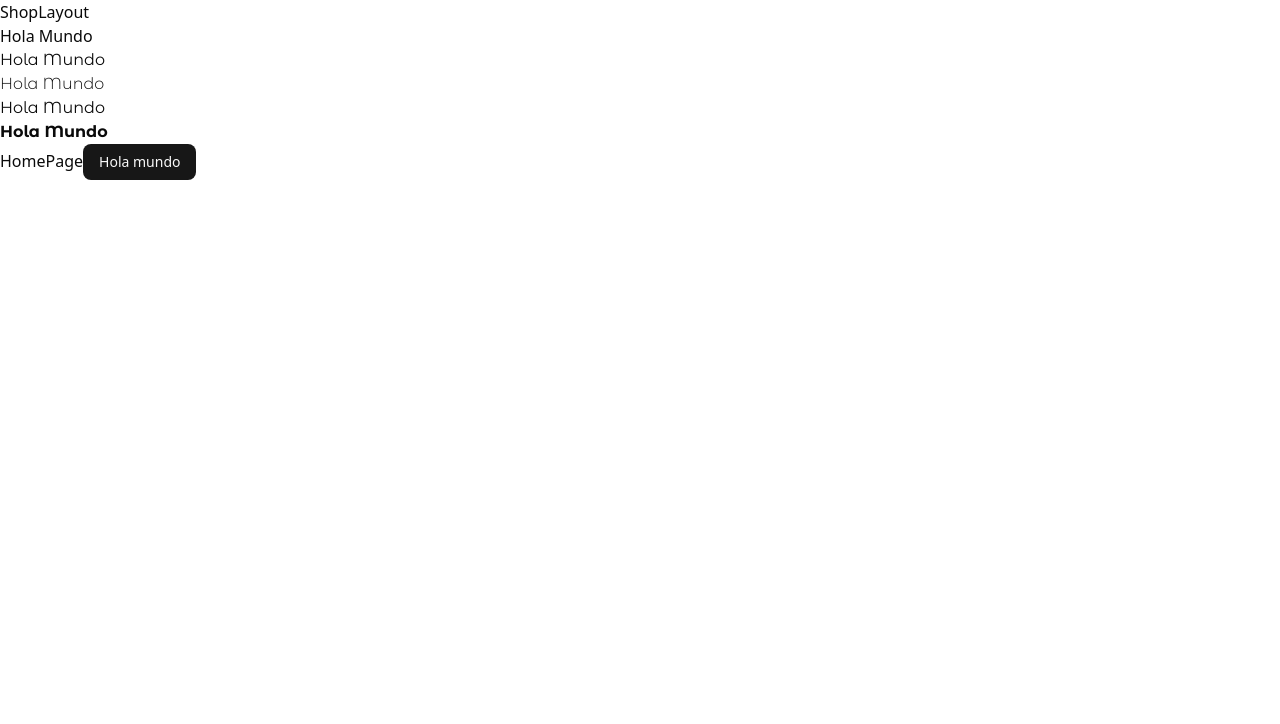
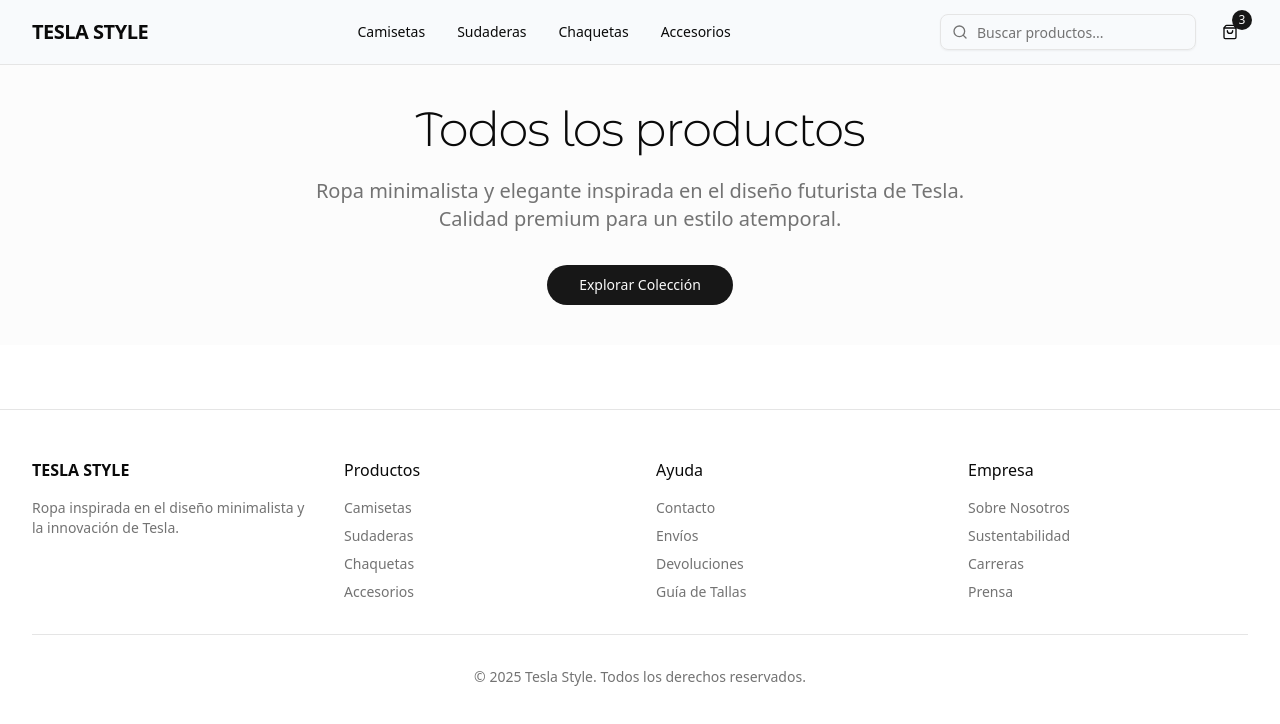
Before and after one commit to ELkin2624/ProyectoSI2-Parcial2, a React (Vite) app in the folder frontend/: page / in a window 1280 px wide. Shown: the top 724 px of the page. Built offline with nearby package versions, Linux system fonts and the light colour scheme.

Commit message:
diseño homepage

```diff
--- /dev/null
+++ b/frontend/src/components/ui/input.tsx
@@ -0,0 +1,21 @@
+import * as React from "react"
+
+import { cn } from "@/lib/utils"
+
+function Input({ className, type, ...props }: React.ComponentProps<"input">) {
+  return (
+    <input
+      type={type}
+      data-slot="input"
+      className={cn(
+        "file:text-foreground placeholder:text-muted-foreground selection:bg-primary selection:text-primary-foreground dark:bg-input/30 border-input h-9 w-full min-w-0 rounded-md border bg-transparent px-3 py-1 text-base shadow-xs transition-[color,box-shadow] outline-none file:inline-flex file:h-7 file:border-0 file:bg-transparent file:text-sm file:font-medium disabled:pointer-events-none disabled:cursor-not-allowed disabled:opacity-50 md:text-sm",
+        "focus-visible:border-ring focus-visible:ring-ring/50 focus-visible:ring-[3px]",
+        "aria-invalid:ring-destructive/20 dark:aria-invalid:ring-destructive/40 aria-invalid:border-destructive",
+        className
+      )}
+      {...props}
+    />
+  )
+}
+
+export { Input }
--- /dev/null
+++ b/frontend/src/shop/components/CustomFooter.tsx
@@ -0,0 +1,51 @@
+
+export const CustomFooter = () => {
+    return (
+        <footer className="border-t py-12 px-4 lg:px-8 mt-16">
+            <div className="container mx-auto">
+                <div className="grid grid-cols-1 md:grid-cols-4 gap-8">
+                    <div>
+                        <h3 className="font-semibold mb-4">TESLA STYLE</h3>
+                        <p className="text-sm text-muted-foreground">
+                            Ropa inspirada en el diseño minimalista y la innovación de Tesla.
+                        </p>
+                    </div>
+
+                    <div>
+                        <h4 className="font-medium mb-4">Productos</h4>
+                        <ul className="space-y-2 text-sm text-muted-foreground">
+                            <li><a href="#" className="hover:text-foreground">Camisetas</a></li>
+                            <li><a href="#" className="hover:text-foreground">Sudaderas</a></li>
+                            <li><a href="#" className="hover:text-foreground">Chaquetas</a></li>
+                            <li><a href="#" className="hover:text-foreground">Accesorios</a></li>
+                        </ul>
+                    </div>
+
+                    <div>
+                        <h4 className="font-medium mb-4">Ayuda</h4>
+                        <ul className="space-y-2 text-sm text-muted-foreground">
+                            <li><a href="#" className="hover:text-foreground">Contacto</a></li>
+                            <li><a href="#" className="hover:text-foreground">Envíos</a></li>
+                            <li><a href="#" className="hover:text-foreground">Devoluciones</a></li>
+                            <li><a href="#" className="hover:text-foreground">Guía de Tallas</a></li>
+                        </ul>
+                    </div>
+
+                    <div>
+                        <h4 className="font-medium mb-4">Empresa</h4>
+                        <ul className="space-y-2 text-sm text-muted-foreground">
+                            <li><a href="#" className="hover:text-foreground">Sobre Nosotros</a></li>
+                            <li><a href="#" className="hover:text-foreground">Sustentabilidad</a></li>
+                            <li><a href="#" className="hover:text-foreground">Carreras</a></li>
+                            <li><a href="#" className="hover:text-foreground">Prensa</a></li>
+                        </ul>
+                    </div>
+                </div>
+
+                <div className="border-t mt-8 pt-8 text-center text-sm text-muted-foreground">
+                    <p>&copy; {new Date().getFullYear()} Tesla Style. Todos los derechos reservados.</p>
+                </div>
+            </div>
+        </footer>
+    )
+}
--- /dev/null
+++ b/frontend/src/shop/components/CustomHeader.tsx
@@ -0,0 +1,65 @@
+import { Search, ShoppingBag, Menu } from "lucide-react";
+import { Button } from "@/components/ui/button";
+import { Input } from "@/components/ui/input";
+import { useState } from "react";
+
+
+interface Props {
+    title: string;
+    subtitle?: string;
+}
+
+const Header = () => {
+    const [cartCount] = useState(3);
+    return <header className="sticky top-0 z-50 w-full border-b backdrop-blur bg-slate-50">
+        <div className="container mx-auto px-4 lg:px-8">
+            <div className="flex h-16 items-center justify-between">
+                {/* Logo */}
+                <div className="flex items-center space-x-4">
+                    <Button variant="ghost" size="icon" className="md:hidden">
+                        <Menu className="h-5 w-5" />
+                    </Button>
+                    <h1 className="text-xl font-semibold tracking-tight">TESLA STYLE</h1>
+                </div>
+
+                {/* Navigation - Desktop */}
+                <nav className="hidden md:flex items-center space-x-8">
+                    <a href="#" className="text-sm font-medium transition-colors hover:text-primary">
+                        Camisetas
+                    </a>
+                    <a href="#" className="text-sm font-medium transition-colors hover:text-primary">
+                        Sudaderas
+                    </a>
+                    <a href="#" className="text-sm font-medium transition-colors hover:text-primary">
+                        Chaquetas
+                    </a>
+                    <a href="#" className="text-sm font-medium transition-colors hover:text-primary">
+                        Accesorios
+                    </a>
+                </nav>
+
+                {/* Search and Cart */}
+                <div className="flex items-center space-x-4">
+                    <div className="hidden md:flex items-center space-x-2">
+                        <div className="relative">
+                            <Search className="absolute left-3 top-1/2 h-4 w-4 -translate-y-1/2 text-muted-foreground" />
+                            <Input placeholder="Buscar productos..." className="pl-9 w-64 h-9" />
+                        </div>
+                    </div>
+
+                    <Button variant="ghost" size="icon" className="md:hidden">
+                        <Search className="h-5 w-5" />
+                    </Button>
+
+                    <Button variant="ghost" size="icon" className="relative">
+                        <ShoppingBag className="h-5 w-5" />
+                        {cartCount > 0 && <span className="absolute -top-1 -right-1 h-5 w-5 rounded-full bg-primary text-primary-foreground text-xs flex items-center justify-center">
+                            {cartCount}
+                        </span>}
+                    </Button>
+                </div>
+            </div>
+        </div>
+    </header>;
+};
+export default Header;
--- /dev/null
+++ b/frontend/src/shop/components/CustomJumbotron.tsx
@@ -0,0 +1,28 @@
+import { Button } from "@/components/ui/button"
+
+interface Props {
+    title: string;
+    subtitle?: string;
+}
+
+export const CustomJumbotron = ({ subtitle, title }: Props) => {
+
+    const defaultSubtitle = 'Ropa minimalista y elegante inspirada en el diseño futurista de Tesla. Calidad premium para un estilo atemporal.';
+
+    return (
+        <section className="py-10 px-4 lg:px-8 bg-muted/30">
+            <div className="container mx-auto text-center">
+                <h1 className="font-montserrat text-2xl lg:text-5xl font-light tracking-tight mb-6">
+                    {title}
+                </h1>
+                <p className="text-xl text-muted-foreground mb-8 max-w-2xl mx-auto">
+                    {subtitle || defaultSubtitle}
+
+                </p>
+                <Button size="lg" className="rounded-full px-8">
+                    Explorar Colección
+                </Button>
+            </div>
+        </section>
+    )
+}
--- a/frontend/src/shop/layouts/ShopLayout.tsx
+++ b/frontend/src/shop/layouts/ShopLayout.tsx
@@ -1,10 +1,13 @@
 import { Outlet } from "react-router"
+import Header from "../components/CustomHeader"
+import { CustomFooter } from "../components/CustomFooter"
 
 export const ShopLayout = () => {
     return (
-        <div>
-            ShopLayout
+        <div className="min-h-screen bg-background">
+            <Header />
             <Outlet />
+            <CustomFooter />
         </div>
     )
 }
--- a/frontend/src/shop/pages/home/HomePage.tsx
+++ b/frontend/src/shop/pages/home/HomePage.tsx
@@ -1,18 +1,10 @@
 import { Button } from "@/components/ui/button"
+import { CustomJumbotron } from "@/shop/components/CustomJumbotron"
 
 export const HomePage = () => {
     return (
-        <div>
-            <h1>Hola Mundo</h1>
-            <h1 className="font-montserrat">Hola Mundo</h1>
-            <h1 className="font-montserrat font-thin">Hola Mundo</h1>
-            <h1 className="font-montserrat font-normal">Hola Mundo</h1>
-            <h1 className="font-montserrat font-bold">Hola Mundo</h1>
-            HomePage
-            <Button>
-                Hola mundo
-            </Button>
-
-        </div>
+        <>
+            <CustomJumbotron title="Todos los productos" />
+        </>
     )
 }
```
